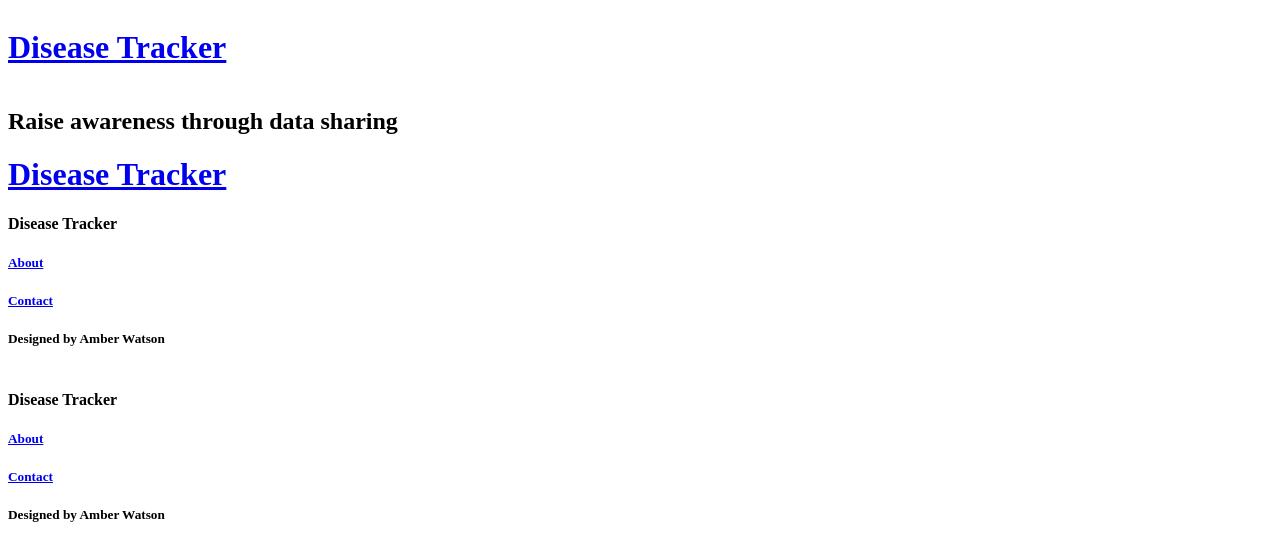
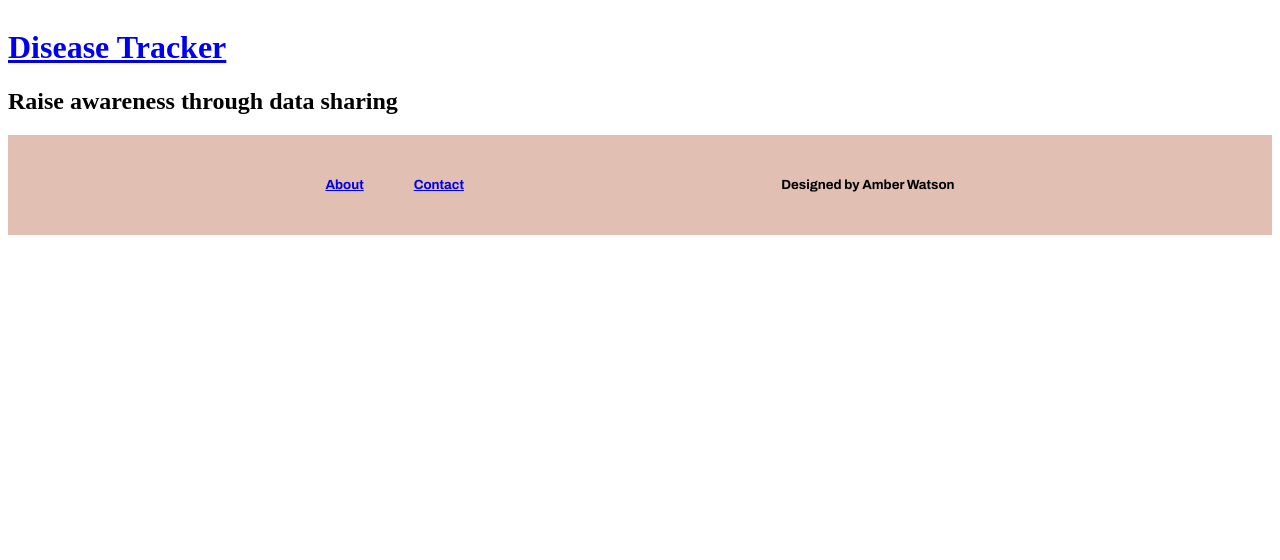
Before and after one commit to watsona22/Disease-Tracker, a React (Vite) app in the folder client/: page / in a window 1280 px wide. Shown: the top 560 px of the page. Built offline with nearby package versions, Linux system fonts and the light colour scheme.

Commit message:
fixed duplicate header and footer

```diff
--- a/client/src/App.jsx
+++ b/client/src/App.jsx
@@ -11,6 +11,7 @@
 import Data from "./pages/Data";
 import MyData from './pages/MyData';
 import AboutUs from './pages/AboutUs';
+import ContactUs from './pages/ContactUs';
 
 
 function App() {
@@ -23,7 +24,7 @@
     return (
         <div className="main-container">
             <BrowserRouter>
-                <Header />
+                {/* <Header /> */}
                 <div className="pages">
                     {/* <ScrollToTop /> */}
                     <Routes>
@@ -50,13 +51,14 @@
                         ))} */}
 
                         <Route path="/about-us" element={<AboutUs />} />
+                        <Route path="/contact-us" element={<ContactUs />} />
                         <Route path="/login" element={<Login />} />
                         <Route path="/sign-up" element={<Signup />} />
                         <Route path="/my-data" element={<MyData />} />
                         <Route path="/data" element={<Data />} />
                     </Routes>
                 </div>
-                <Footer />
+                {/* <Footer /> */}
             </BrowserRouter>
         </div>
     );
--- a/client/src/components/Footer.jsx
+++ b/client/src/components/Footer.jsx
@@ -1,18 +1,16 @@
 import { useState } from "react";
 import { Link } from "react-router-dom";
-// import '../styles/footer.css'
+import '../styles/footer.css'
 
 function Footer() {
     return (
         <div className="footer-container">
-            <h4>Disease Tracker</h4>
-
             <div className="inner-container">
                 <Link to="/about-us">
                     <h5>About</h5>
                 </Link>
 
-                <Link to="/contact">
+                <Link to="/contact-us">
                     <h5>Contact</h5>
                 </Link>
             </div>
--- a/client/src/components/Header.jsx
+++ b/client/src/components/Header.jsx
@@ -5,7 +5,7 @@
 import { useQuery } from "@apollo/client";
 
 function Header() {
-    const [search, setSearch] = useState("");
+    // const [search, setSearch] = useState("");
     //   const { loading, data } = useQuery(GET_USER);
     // if statement below allows page to render even when loading
     // if (loading) {
--- a/client/src/components/Homepage.jsx
+++ b/client/src/components/Homepage.jsx
@@ -7,8 +7,8 @@
 function Homepage() {
     return (
         <div className="homepage-container">
+            <Header />
             <h2>Raise awareness through data sharing </h2>
-            <Header />
             <Footer />
         </div>
     )
--- /dev/null
+++ b/client/src/pages/ContactUs.jsx
@@ -0,0 +1,20 @@
+export default function Contact() {
+    return (
+        <div>
+            <h1>Contact Page</h1>
+            <p>
+                Integer cursus bibendum sem non pretium. Vestibulum in aliquet sem, quis
+                molestie urna. Aliquam semper ultrices varius. Aliquam faucibus sit amet
+                magna a ultrices. Aenean pellentesque placerat lacus imperdiet
+                efficitur. In felis nisl, luctus non ante euismod, tincidunt bibendum
+                mi. In a molestie nisl, eu sodales diam. Nam tincidunt lacus quis magna
+                posuere, eget tristique dui dapibus. Maecenas fermentum elementum
+                faucibus. Quisque nec metus vestibulum, egestas massa eu, sollicitudin
+                ipsum. Nulla facilisi. Sed ut erat ligula. Nam tincidunt nunc in nibh
+                dictum ullamcorper. Class aptent taciti sociosqu ad litora torquent per
+                conubia nostra, per inceptos himenaeos. Etiam ornare rutrum felis at
+                rhoncus. Etiam vel condimentum magna, quis tempor nulla.
+            </p>
+        </div>
+    );
+}
--- /dev/null
+++ b/client/src/styles/footer.css
@@ -0,0 +1,19 @@
+.footer-container {
+    height: 100px;
+
+    display: flex;
+    align-items: center;
+    justify-content: space-evenly;
+
+    background-color: #E2BFB3;
+
+    font-family: "Archivo", sans-serif;
+    font-optical-sizing: auto;
+    font-weight: 100;
+    font-style: normal;
+}
+
+.inner-container {
+    display: flex;
+    gap: 50px;
+}
```
